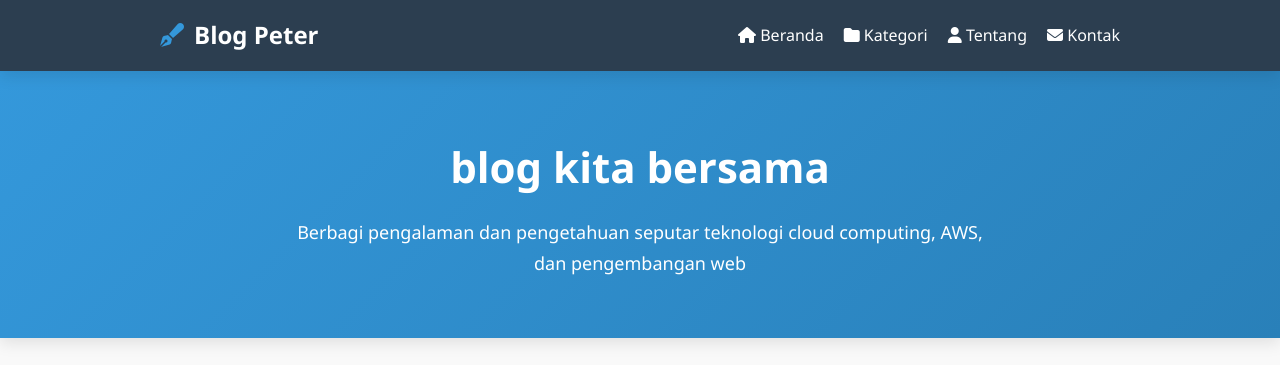
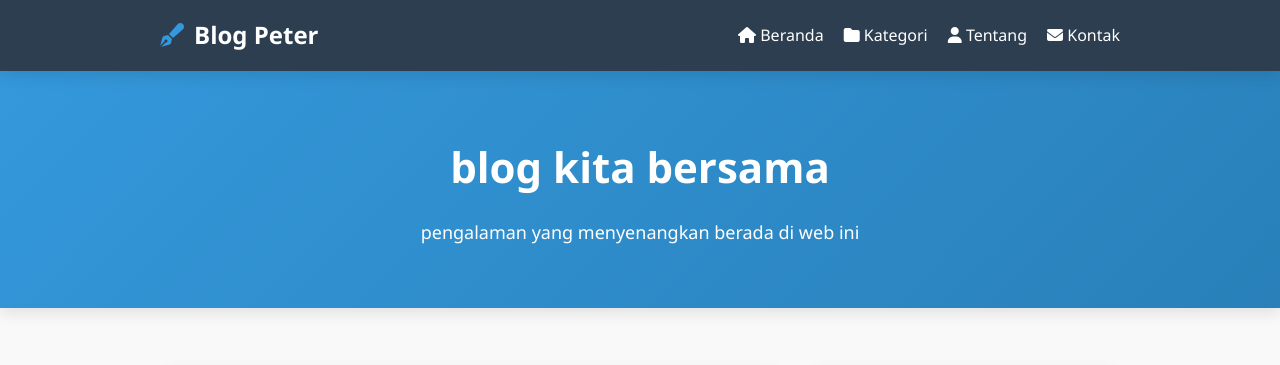
Before and after one commit to JuviterSiburian/kisi-uts-piter, a plain HTML site: page index.html in a window 1280 px wide. Shown: the top 365 px of the page. Drawn offline with Linux system fonts and the light colour scheme.

Commit message:
third commit

```diff
--- a/index.html
+++ b/index.html
@@ -551,7 +551,7 @@
     <header>
         <div class="container">
             <h1>blog kita bersama</h1>
-            <p>Berbagi pengalaman dan pengetahuan seputar teknologi cloud computing, AWS, dan pengembangan web</p>
+            <p>pengalaman yang menyenangkan berada di web ini</p>
         </div>
     </header>
 
```
